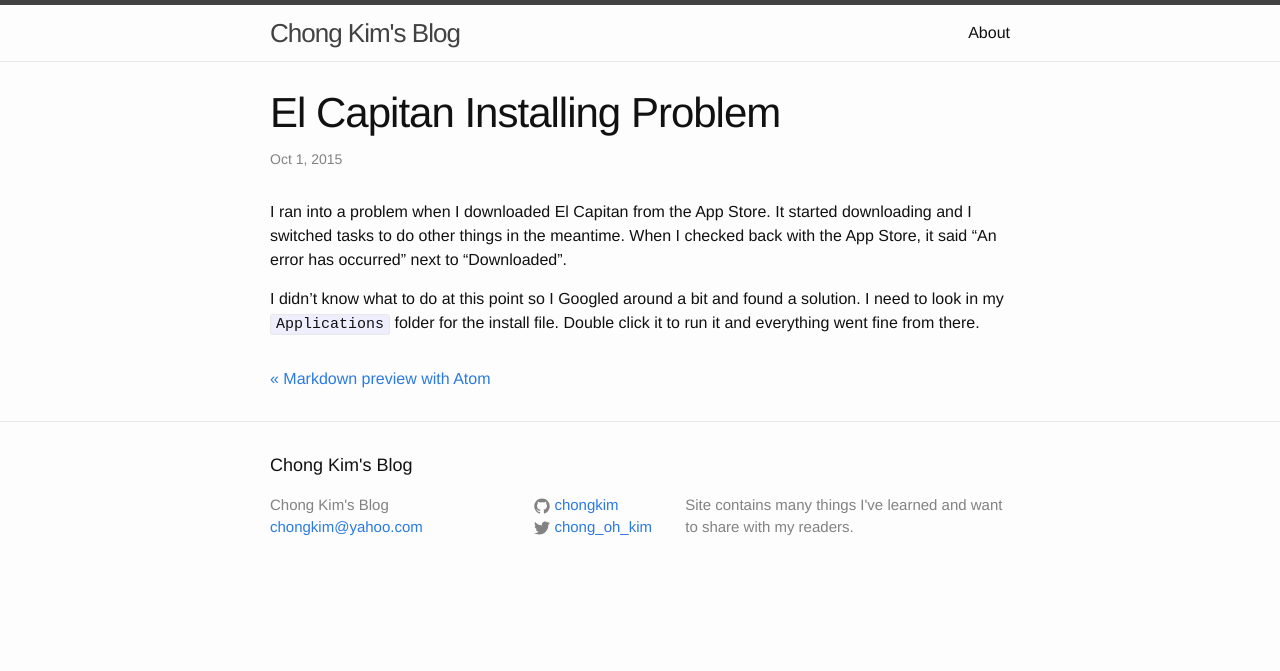
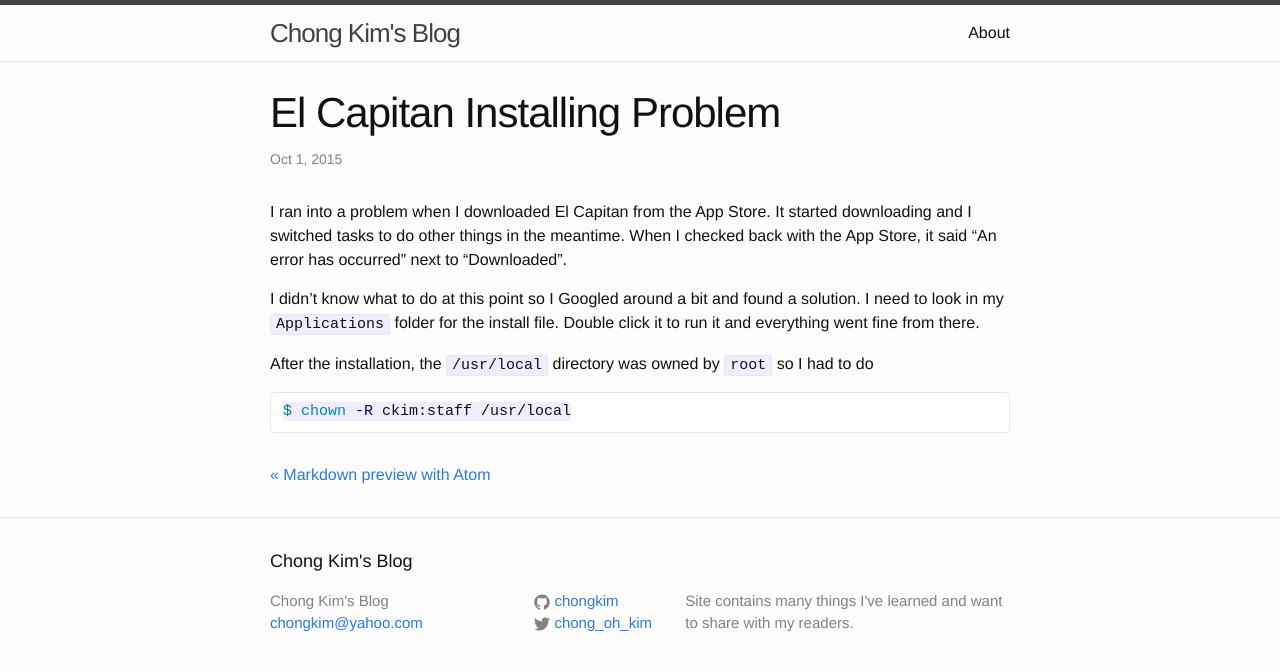
Before and after one commit to chongkim/chongkim.github.io, a Jekyll site: the page built from _posts/2015-10-01-el-capitan.md, in a window 1280 px wide. Shown: the top 671 px of the page. Built offline with Jekyll 4.4.1, drawn with Linux system fonts in a browser that asks for light colours.

Commit message:
el capitan - chown /usr/local

````diff
--- a/_posts/2015-10-01-el-capitan.md
+++ b/_posts/2015-10-01-el-capitan.md
@@ -11,3 +11,9 @@
 I didn't know what to do at this point so I Googled around a bit and found a
 solution. I need to look in my `Applications` folder for the install file.
 Double click it to run it and everything went fine from there.
+
+After the installation, the `/usr/local` directory was owned by `root` so I had to do
+
+```bash
+$ chown -R ckim:staff /usr/local
+```
````
